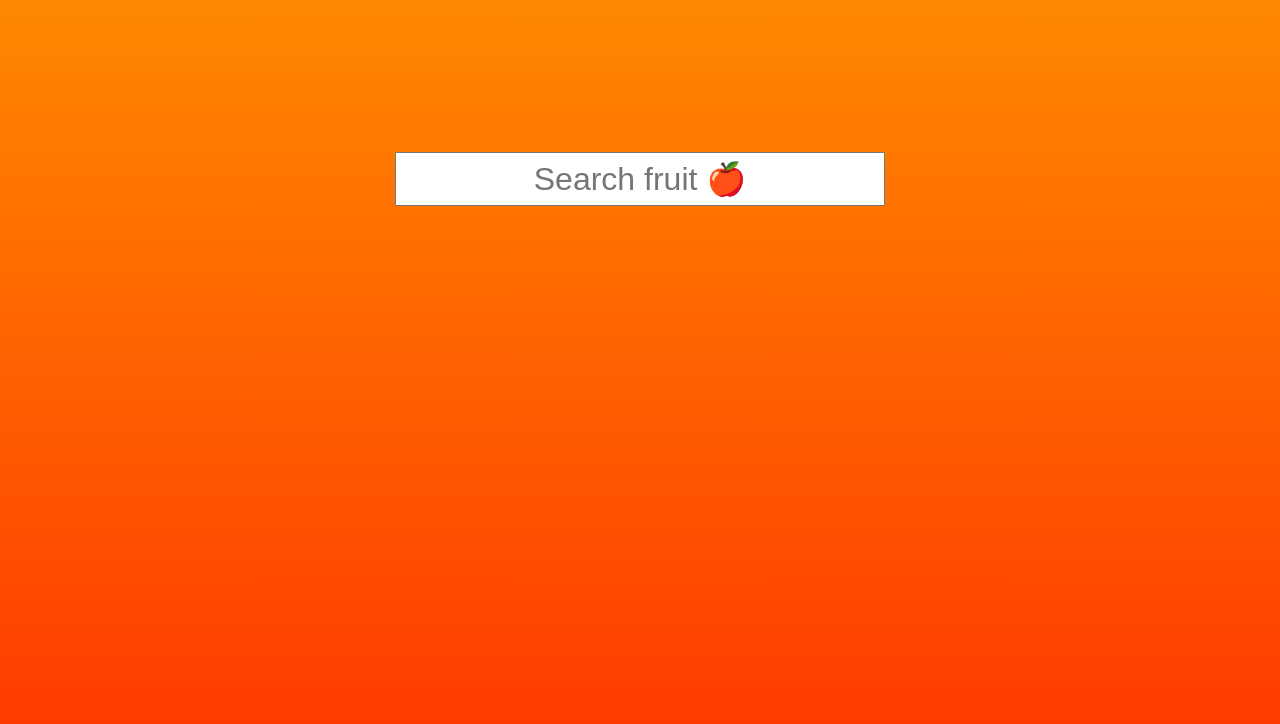
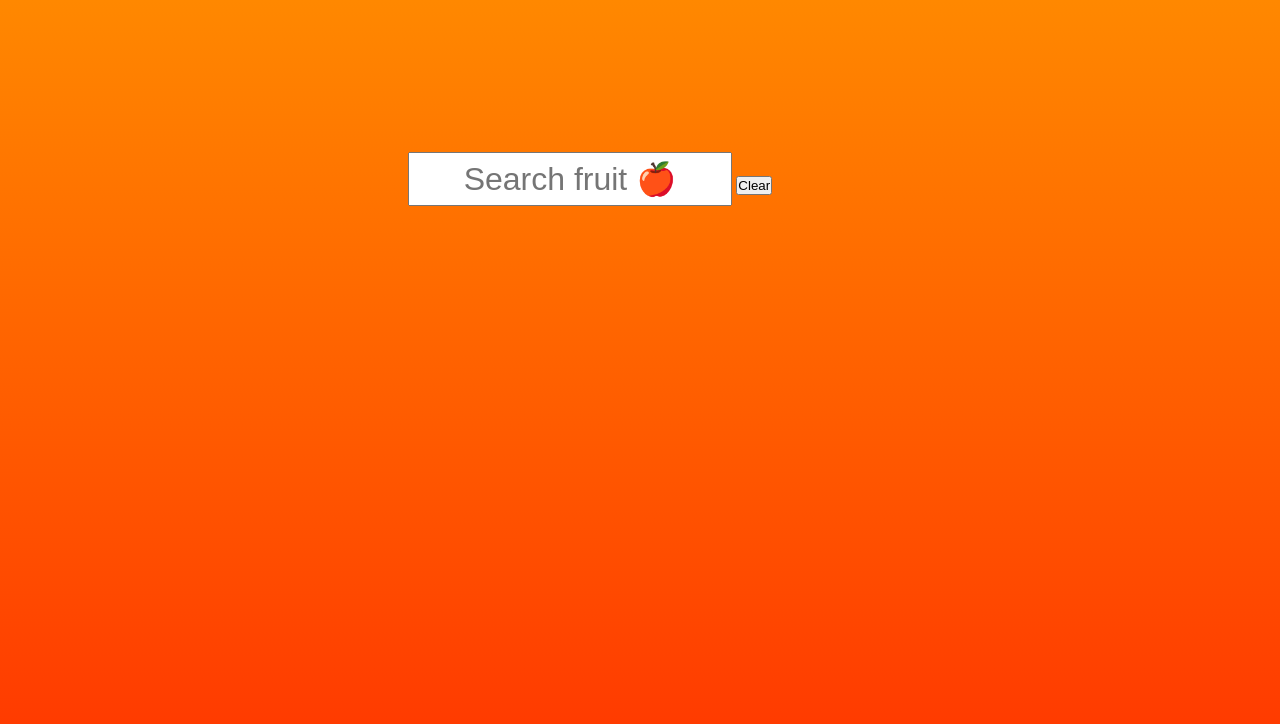
Before and after one commit to RamyOuda/Fruit-Search_Vanilla-JS, a plain HTML site: page index.html in a window 1280 px wide. Drawn offline with Linux system fonts and the light colour scheme.

Commit message:
add button and container div

```diff
--- a/index.html
+++ b/index.html
@@ -8,12 +8,15 @@
   </head>
   <body>
     <div class="search-container">
+      <div class="input-container">
         <input
           type="text"
           name="fruit"
           id="fruit"
           placeholder="Search fruit 🍎"
         />
+        <button>Clear</button>
+      </div>
       <div class="suggestions">
         <ul></ul>
       </div>
```
Lines whose indentation alone changed are shown as unchanged.
